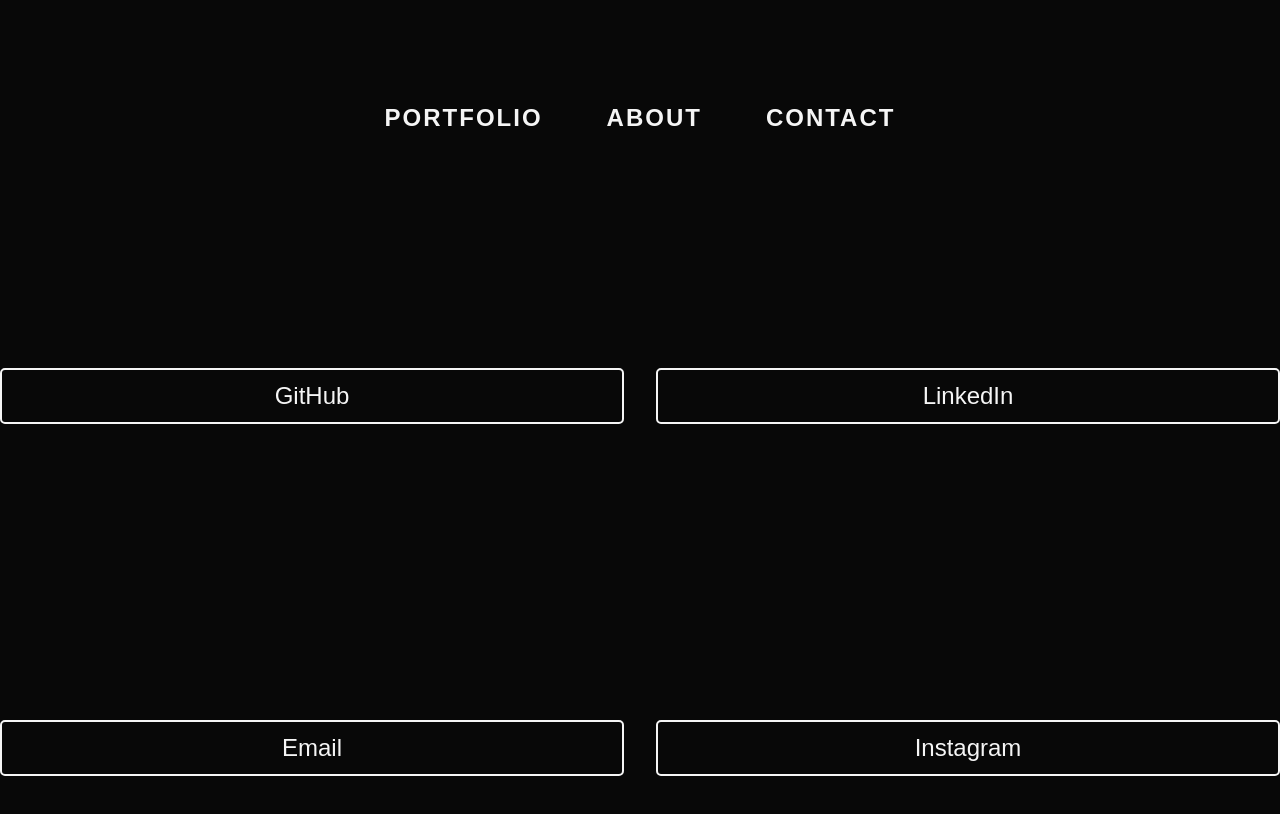
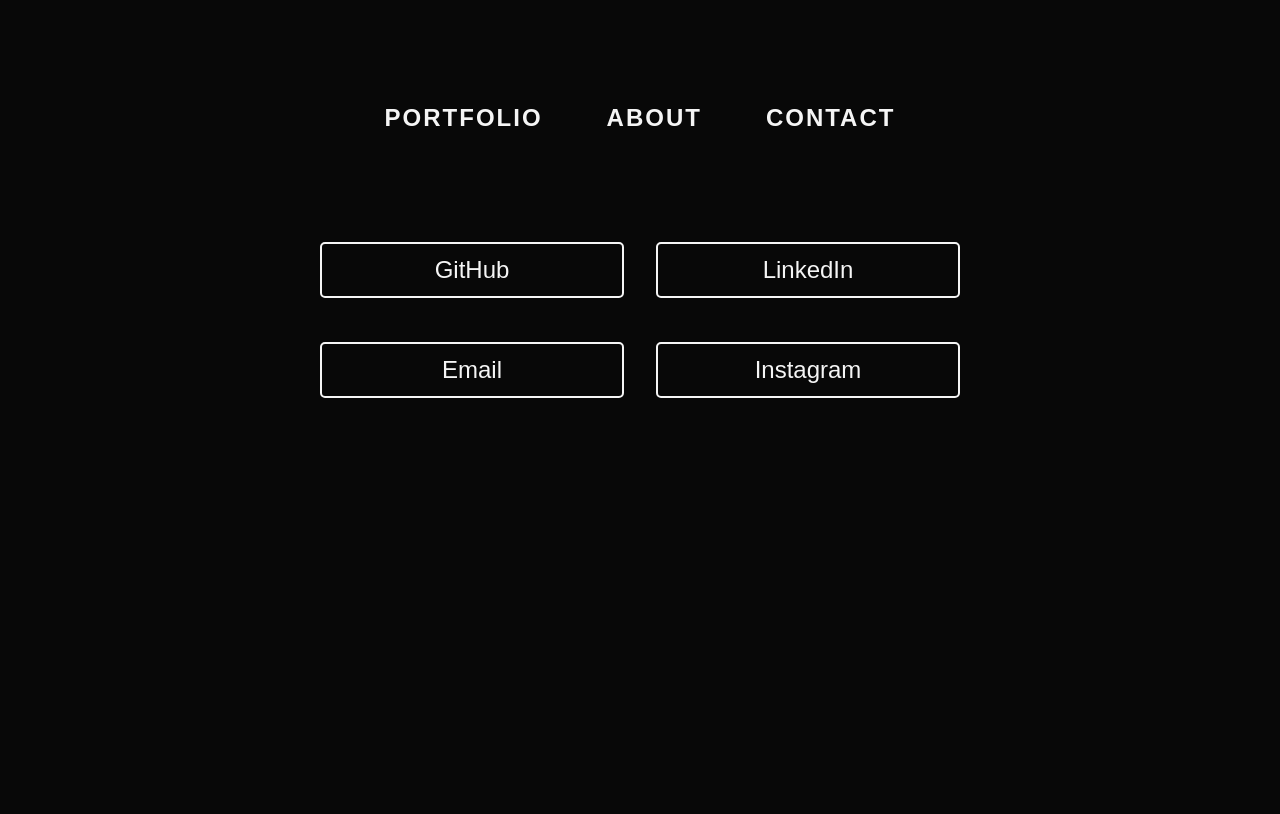
Before and after one commit to Plofland/photo-portfolio, a Next.js app: page /contact in a window 1280 px wide. Shown: the top 814 px of the page. Built offline with nearby package versions, Linux system fonts and the light colour scheme.

Commit message:
adjust social btns grid for big screens

```diff
--- a/src/app/contact/page.js
+++ b/src/app/contact/page.js
@@ -40,20 +40,23 @@
 
 const ContactContainer = styled.div`
 	display: flex;
-	height: 100vh;
 	justify-content: center;
+
+	@media (max-width: 750px) {
+		height: 100vh;
+	}
 `;
 
 const SocialButtons = styled.div`
 	display: flex;
-	width: 60vw;
+	width: 50vw;
 	align-items: center;
 	flex-direction: column;
 	justify-content: center;
 	margin: 4em 0 4em 0;
 
 	@media (min-width: 751px) {
-		width: 100vw;
+		/* width: 100vw; */
 		display: grid;
 		grid-template-columns: repeat(2, 1fr);
 		gap: 2em;
@@ -65,6 +68,7 @@
 	font-size: 24px;
 	text-decoration: none;
 	text-align: center;
+
 	@media (max-width: 750px) {
 		width: 100%;
 		padding-bottom: 1em;
```
